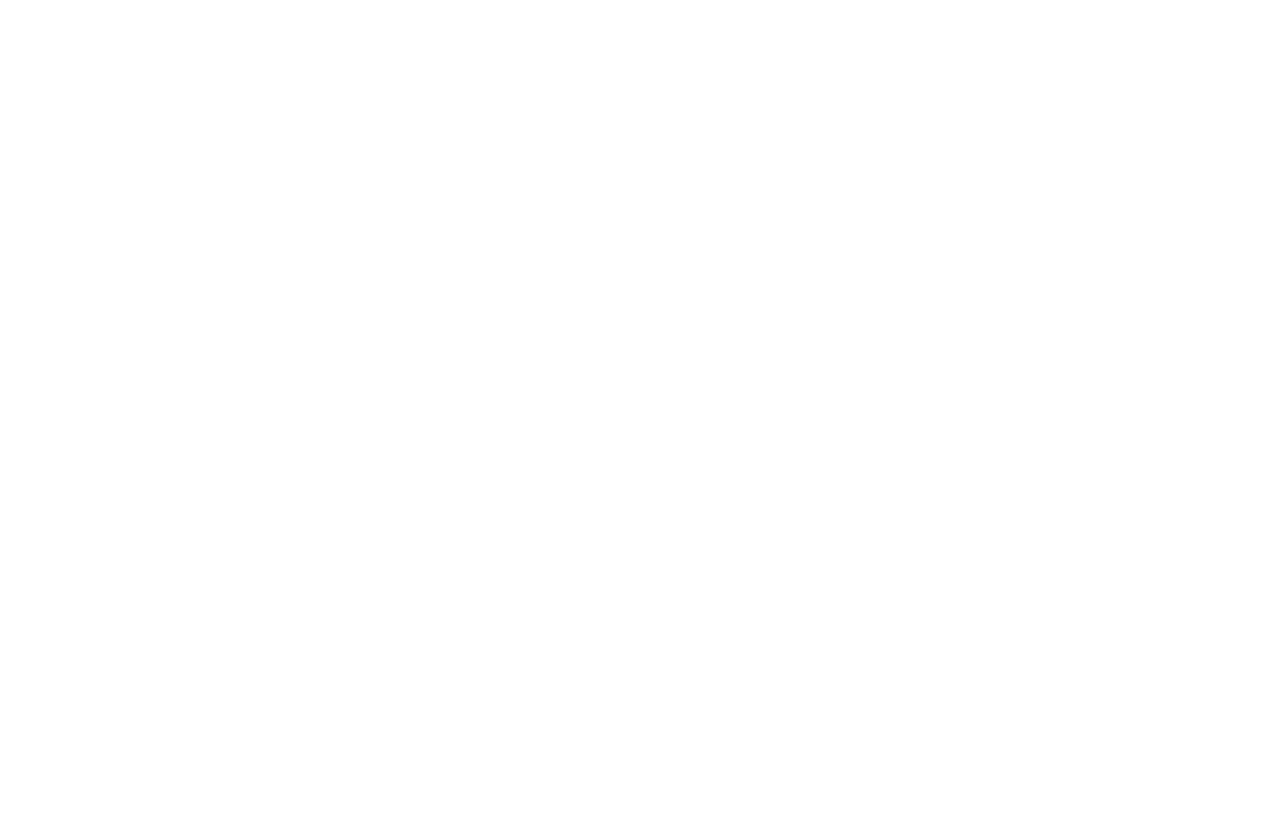
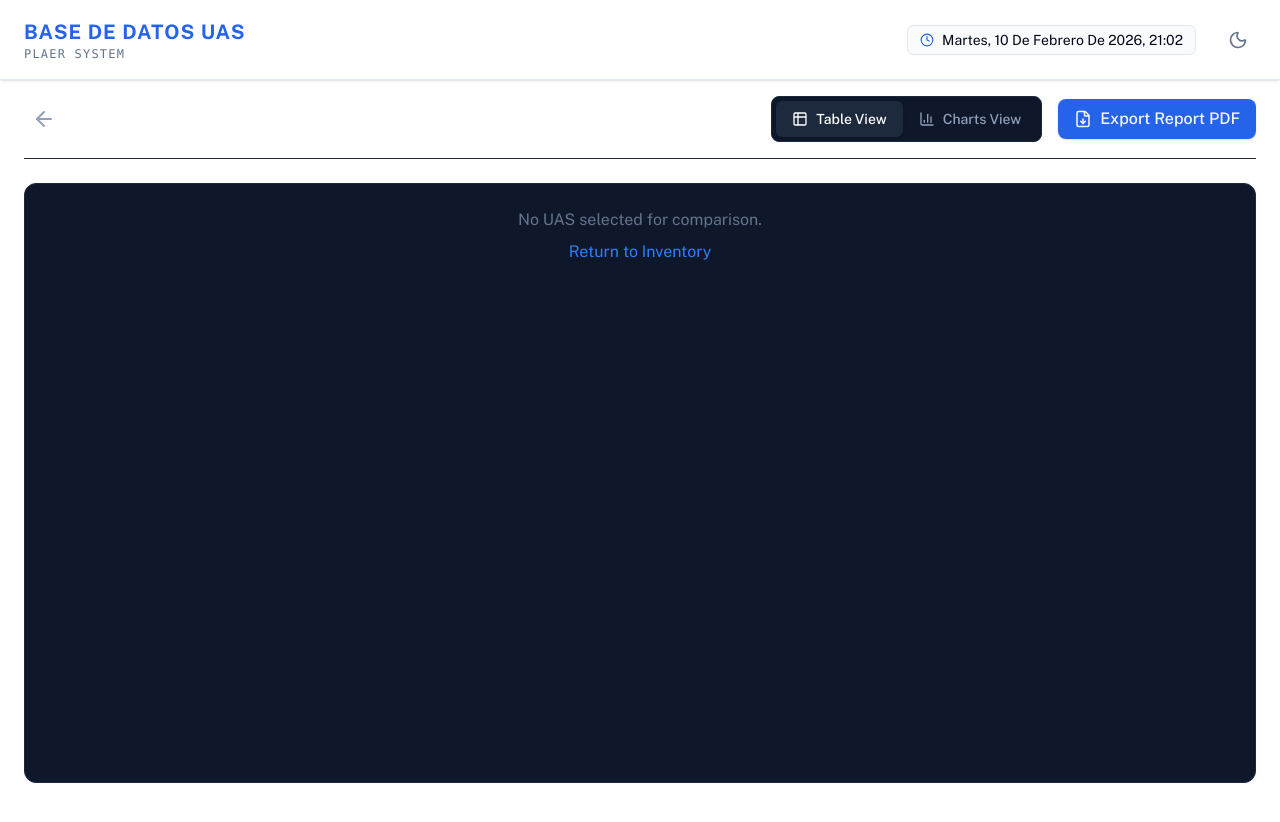
Before and after one commit to tekkes/Comparador_UAS_PLAER_v1, a Next.js app: page /compare in a window 1280 px wide. Before the commit this address had no page. Shown: the top 822 px of the page. Before the commit the page ends 800 px from the top, so only its background shows below. Built offline with nearby package versions, Linux system fonts and the light colour scheme; no server answers.

Commit message:
Refactor for Next.js Static Export compatibility

```diff
--- a/src/app/compare/page.tsx
+++ b/src/app/compare/page.tsx
@@ -1,25 +1,18 @@
 import { fetchUASData } from "@/lib/googleSheets";
 import { ComparisonClient } from "@/components/comparison/ComparisonClient";
-import { redirect } from "next/navigation";
+import { Suspense } from "react";
 
-export default async function ComparePage({
-    searchParams,
-}: {
-    searchParams: Promise<{ ids?: string }>;
-}) {
-    const resolvedParams = await searchParams;
-    const ids = resolvedParams.ids?.split(',') || [];
+export const dynamic = 'force-static';
 
-    if (ids.length === 0) {
-        redirect('/');
-    }
-
+export default async function ComparePage() {
+    // Fetch ALL data at build time
     const allData = await fetchUASData();
-    const selectedUAS = allData.filter(u => ids.includes(u.id));
 
     return (
         <div className="min-h-full">
-            <ComparisonClient selectedUAS={selectedUAS} />
+            <Suspense fallback={<div className="text-center p-10">Loading comparison...</div>}>
+                <ComparisonClient allData={allData} />
+            </Suspense>
         </div>
     );
 }
--- a/src/app/page.tsx
+++ b/src/app/page.tsx
@@ -1,5 +1,7 @@
 import { fetchUASData } from "@/lib/googleSheets";
 import { DashboardClient } from "@/components/dashboard/DashboardClient";
+
+export const dynamic = 'force-static';
 
 export default async function Home() {
   const data = await fetchUASData();
--- a/src/components/comparison/ComparisonClient.tsx
+++ b/src/components/comparison/ComparisonClient.tsx
@@ -8,12 +8,27 @@ import { ComparisonTable } from './ComparisonTable';
 import { ComparisonCharts } from './ComparisonCharts';
 import { PDFExportButton } from './PDFExportButton';
 
+import { useSearchParams, useRouter } from 'next/navigation';
+import { useMemo } from 'react';
+
 interface Props {
-    selectedUAS: UAS[];
+    allData: UAS[];
 }
 
-export const ComparisonClient = ({ selectedUAS }: Props) => {
+export const ComparisonClient = ({ allData }: Props) => {
+    const searchParams = useSearchParams();
+    const router = useRouter();
     const [viewMode, setViewMode] = useState<'table' | 'charts'>('table');
+
+    const selectedUAS = useMemo(() => {
+        const ids = searchParams.get('ids')?.split(',') || [];
+        return allData.filter(u => ids.includes(u.id));
+    }, [allData, searchParams]);
+
+    // Redirect if no selection (optional, or just show empty state)
+    if (selectedUAS.length === 0 && searchParams.get('ids')) {
+        // If IDs are present but no matches found, maybe just show empty
+    }
 
     return (
         <div className="flex flex-col gap-6">
```
